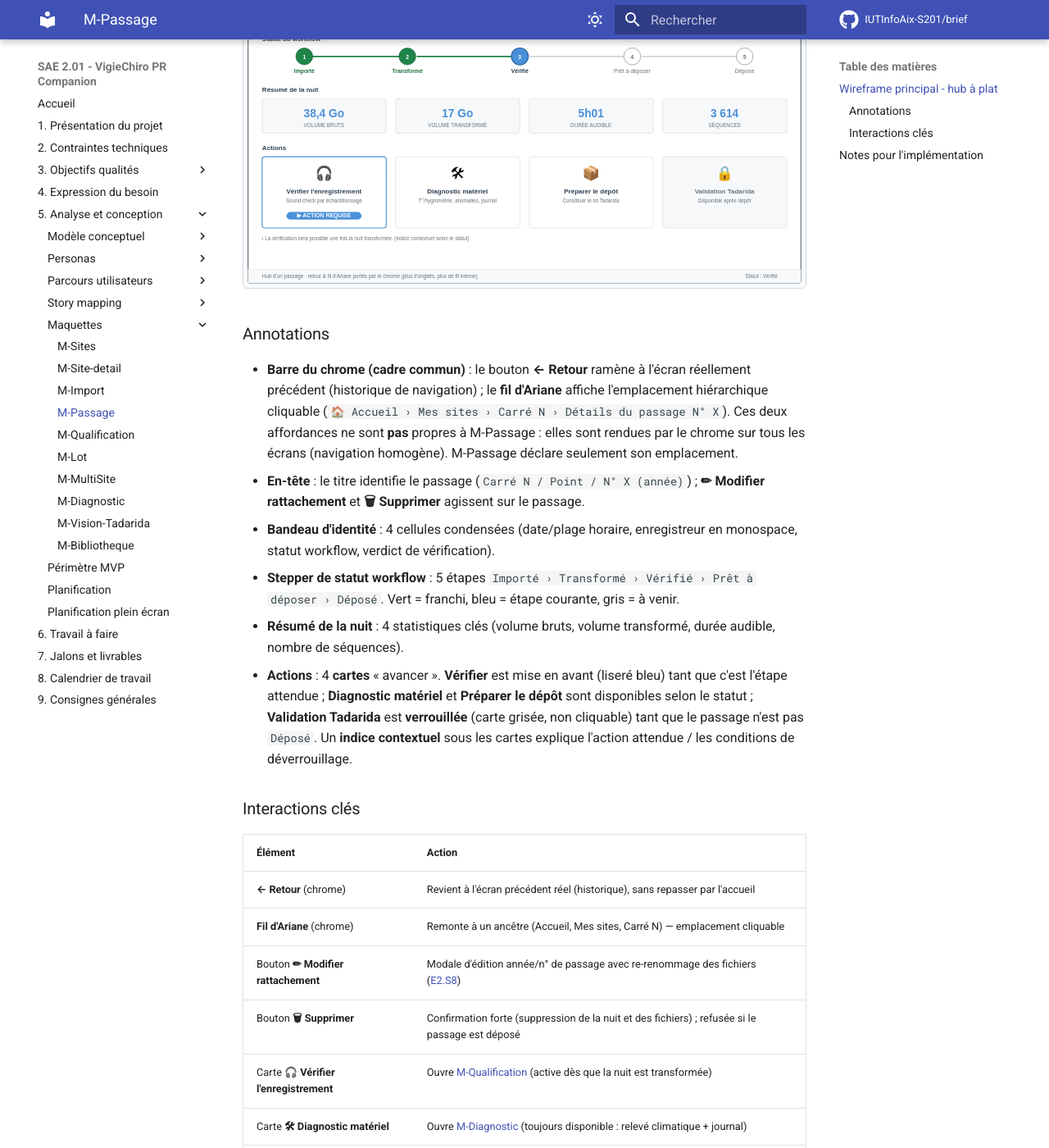
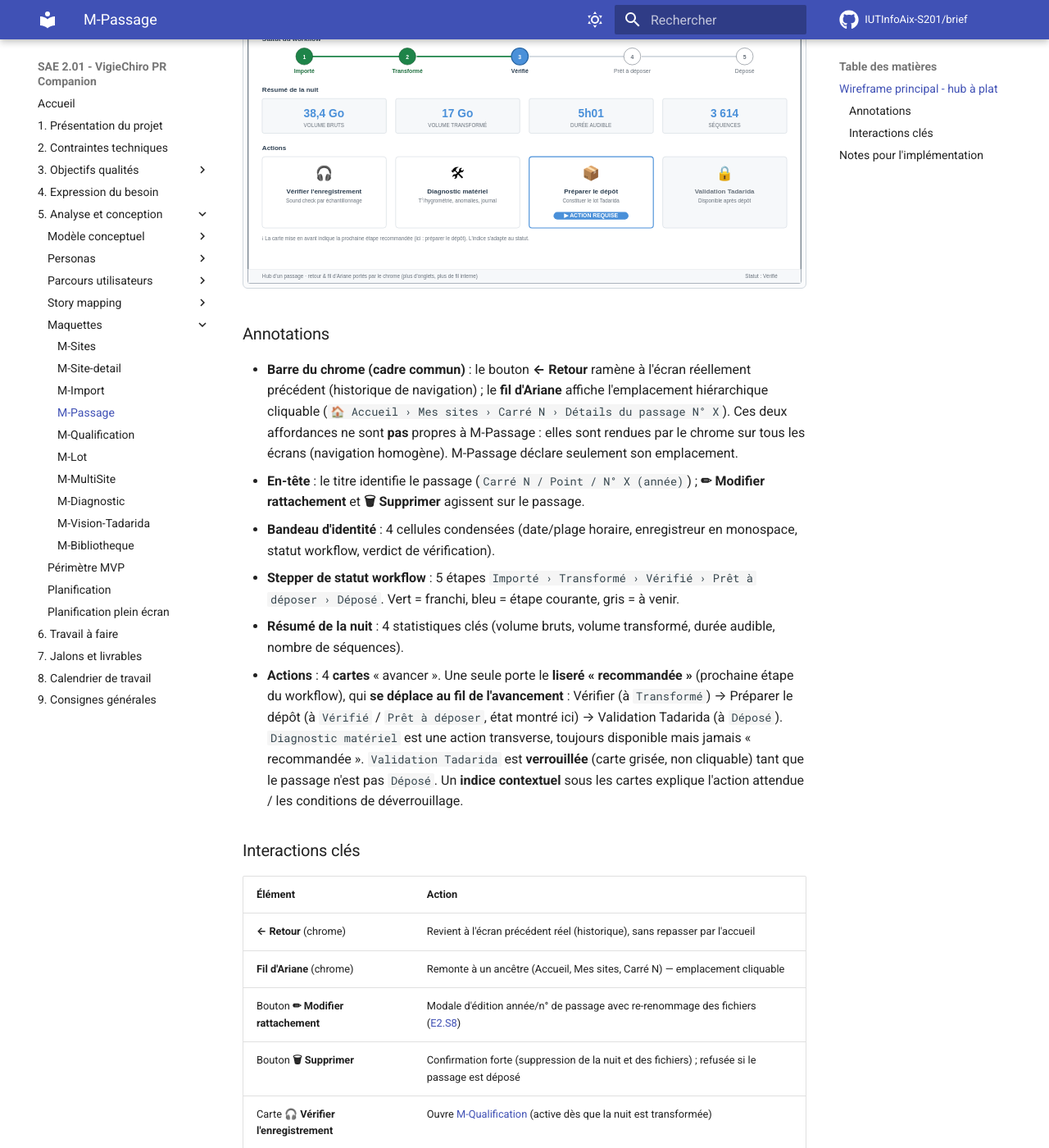
Before and after one commit to IUTInfoAix-S201/brief, an MkDocs documentation site: the page built from docs/Analyse et conception/Maquettes/M-Passage.md, in a window 1280 px wide and 1400 px high, scrolled down 802 px. Shown: the whole window at 82% size. Built offline with MkDocs 1.6.1 and Material for MkDocs 9.7.7, drawn with Linux system fonts in a browser that asks for light colours; comment, search, counter and statistics services are not loaded; some of the changed text lies outside the part shown.

Commit message:
docs(maquette): M-Passage — mise en avant dynamique de la prochaine action (#140)
Le liseré « recommandée » ne reste plus figé sur Vérifier : il suit le statut (Vérifier → Préparer le dépôt → Validation Tadarida). Le wireframe dépeint l'état Vérifié (mise en avant sur Préparer le dépôt), les annotations et notes d'implémentation le précisent.

```diff
--- a/docs/Analyse et conception/Maquettes/M-Passage.md
+++ b/docs/Analyse et conception/Maquettes/M-Passage.md
@@ -114,12 +114,12 @@ C'est l'**écran pivot** d'un passage, présenté comme un **hub à plat** (une
 
   <!-- Actions « avancer » (cartes). Vérifier = mise en avant ; Validation = verrouillée. -->
   <text x="40" y="476" class="section">Actions</text>
-  <rect x="40" y="490" width="265" height="152" rx="6" class="ac-primary"/><text x="172" y="536" class="ac-icon" text-anchor="middle">🎧</text><text x="172" y="568" class="ac-title" text-anchor="middle">Vérifier l'enregistrement</text><text x="172" y="588" class="ac-sub" text-anchor="middle">Sound check par échantillonnage</text><rect x="92" y="608" width="160" height="16" rx="8" fill="#4a90d9"/><text x="172" y="620" class="snum" text-anchor="middle" font-size="10">▶ ACTION REQUISE</text>
+  <rect x="40" y="490" width="265" height="152" rx="6" class="ac"/><text x="172" y="536" class="ac-icon" text-anchor="middle">🎧</text><text x="172" y="568" class="ac-title" text-anchor="middle">Vérifier l'enregistrement</text><text x="172" y="588" class="ac-sub" text-anchor="middle">Sound check par échantillonnage</text>
   <rect x="325" y="490" width="265" height="152" rx="6" class="ac"/><text x="457" y="536" class="ac-icon" text-anchor="middle">🛠</text><text x="457" y="568" class="ac-title" text-anchor="middle">Diagnostic matériel</text><text x="457" y="588" class="ac-sub" text-anchor="middle">T°/hygrométrie, anomalies, journal</text>
-  <rect x="610" y="490" width="265" height="152" rx="6" class="ac"/><text x="742" y="536" class="ac-icon" text-anchor="middle">📦</text><text x="742" y="568" class="ac-title" text-anchor="middle">Préparer le dépôt</text><text x="742" y="588" class="ac-sub" text-anchor="middle">Constituer le lot Tadarida</text>
+  <rect x="610" y="490" width="265" height="152" rx="6" class="ac-primary"/><text x="742" y="536" class="ac-icon" text-anchor="middle">📦</text><text x="742" y="568" class="ac-title" text-anchor="middle">Préparer le dépôt</text><text x="742" y="588" class="ac-sub" text-anchor="middle">Constituer le lot Tadarida</text><rect x="662" y="608" width="160" height="16" rx="8" fill="#4a90d9"/><text x="742" y="620" class="snum" text-anchor="middle" font-size="10">▶ ACTION REQUISE</text>
   <rect x="895" y="490" width="265" height="152" rx="6" class="ac-locked"/><text x="1027" y="536" class="ac-icon" text-anchor="middle">🔒</text><text x="1027" y="568" class="ac-title-l" text-anchor="middle">Validation Tadarida</text><text x="1027" y="588" class="ac-sub" text-anchor="middle">Disponible après dépôt</text>
 
-  <text x="40" y="668" class="ac-sub">ℹ La vérification sera possible une fois la nuit transformée. (indice contextuel selon le statut)</text>
+  <text x="40" y="668" class="ac-sub">ℹ La carte mise en avant indique la prochaine étape recommandée (ici : préparer le dépôt). L'indice s'adapte au statut.</text>
 
   <rect x="10" y="730" width="1180" height="30" class="footer"/>
   <text x="40" y="749" class="footer-txt">Hub d'un passage · retour &amp; fil d'Ariane portés par le chrome (plus d'onglets, plus de fil interne)</text>
@@ -134,7 +134,7 @@ C'est l'**écran pivot** d'un passage, présenté comme un **hub à plat** (une
 - **Bandeau d'identité** : 4 cellules condensées (date/plage horaire, enregistreur en monospace, statut workflow, verdict de vérification).
 - **Stepper de statut workflow** : 5 étapes `Importé › Transformé › Vérifié › Prêt à déposer › Déposé`. Vert = franchi, bleu = étape courante, gris = à venir.
 - **Résumé de la nuit** : 4 statistiques clés (volume bruts, volume transformé, durée audible, nombre de séquences).
-- **Actions** : 4 **cartes** « avancer ». **Vérifier** est mise en avant (liseré bleu) tant que c'est l'étape attendue ; **Diagnostic matériel** et **Préparer le dépôt** sont disponibles selon le statut ; **Validation Tadarida** est **verrouillée** (carte grisée, non cliquable) tant que le passage n'est pas `Déposé`. Un **indice contextuel** sous les cartes explique l'action attendue / les conditions de déverrouillage.
+- **Actions** : 4 **cartes** « avancer ». Une seule porte le **liseré « recommandée »** (prochaine étape du workflow), qui **se déplace au fil de l'avancement** : Vérifier (à `Transformé`) → Préparer le dépôt (à `Vérifié` / `Prêt à déposer`, état montré ici) → Validation Tadarida (à `Déposé`). `Diagnostic matériel` est une action transverse, toujours disponible mais jamais « recommandée ». `Validation Tadarida` est **verrouillée** (carte grisée, non cliquable) tant que le passage n'est pas `Déposé`. Un **indice contextuel** sous les cartes explique l'action attendue / les conditions de déverrouillage.
 
 ### Interactions clés
 
@@ -157,5 +157,6 @@ C'est l'**écran pivot** d'un passage, présenté comme un **hub à plat** (une
 - **Navigation portée par le chrome** : M-Passage implémente le contrat `EmplacementNavigation` pour déclarer son chemin (`Mes sites › Carré N › Détails du passage N° X`) ; le chrome en dérive le fil d'Ariane et conserve l'historique pour le bouton Retour. Aucun fil ni retour interne à l'écran.
 - **Stepper de statut** : 5 étapes, statut courant calculé depuis l'attribut workflow du passage ([E0.S3](../Story%20mapping/E0%20-%20Fondations%20de%20persistance.md#e0s3)).
 - **États des cartes** : `Vérifier` activée dès `Transformé` ; `Préparer le dépôt` activée à `Vérifié`/`Prêt à déposer` ; `Validation Tadarida` verrouillée tant que ≠ `Déposé`. Les états sont liés aux propriétés du ViewModel (`verificationDisponible`, `depotDisponible`, `validationVerrouillee`).
+- **Mise en avant dynamique** : la carte de la prochaine étape porte une pseudo-classe CSS `recommandee` (liseré bleu), pilotée par `actionRecommandee` (dérivée du statut). La mise en avant se déplace donc avec l'avancement, au lieu de rester figée sur la première action.
 - **Icônes** : `FontIcon` (Ikonli FontAwesome5) pour un rendu net, y compris en capture headless.
 - **Action « Modifier rattachement »** : implémente [E2.S8](../Story%20mapping/E2%20-%20Importer%20et%20transformer%20une%20nuit.md#e2s8) — re-renomme tous les fichiers du passage. Confirmation forte obligatoire.
```
